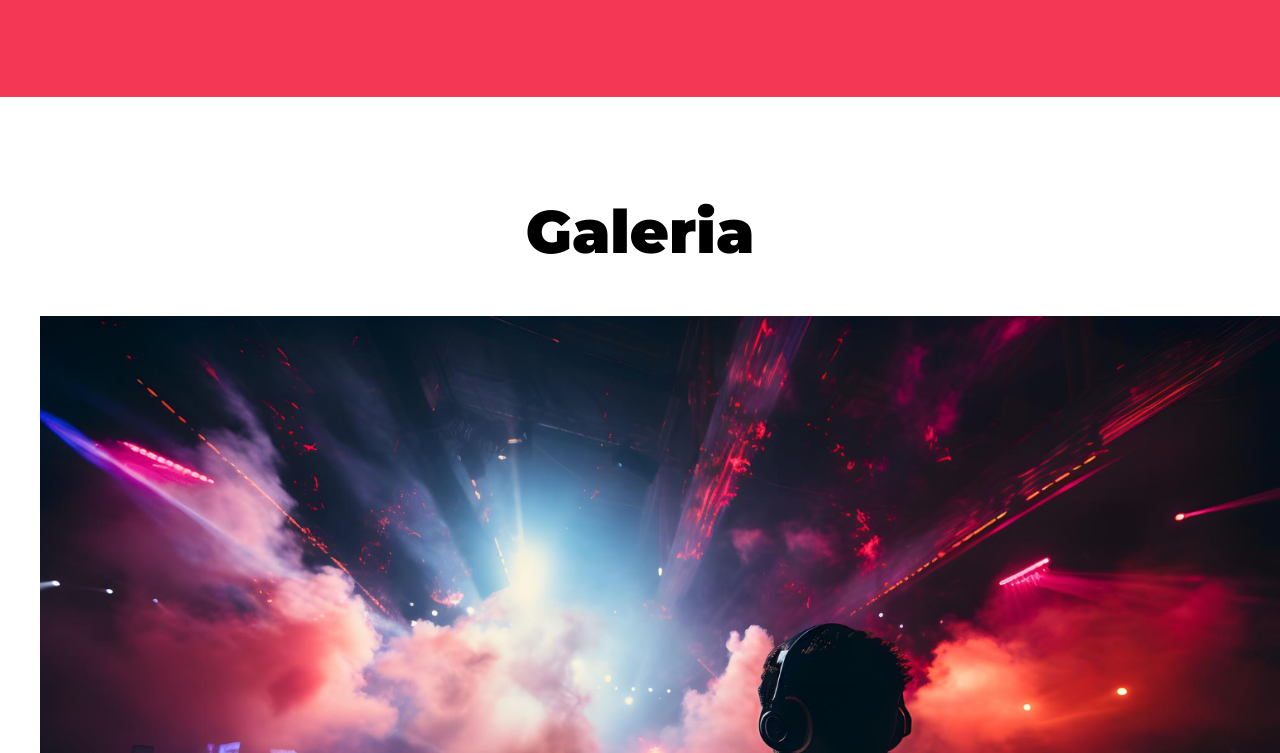
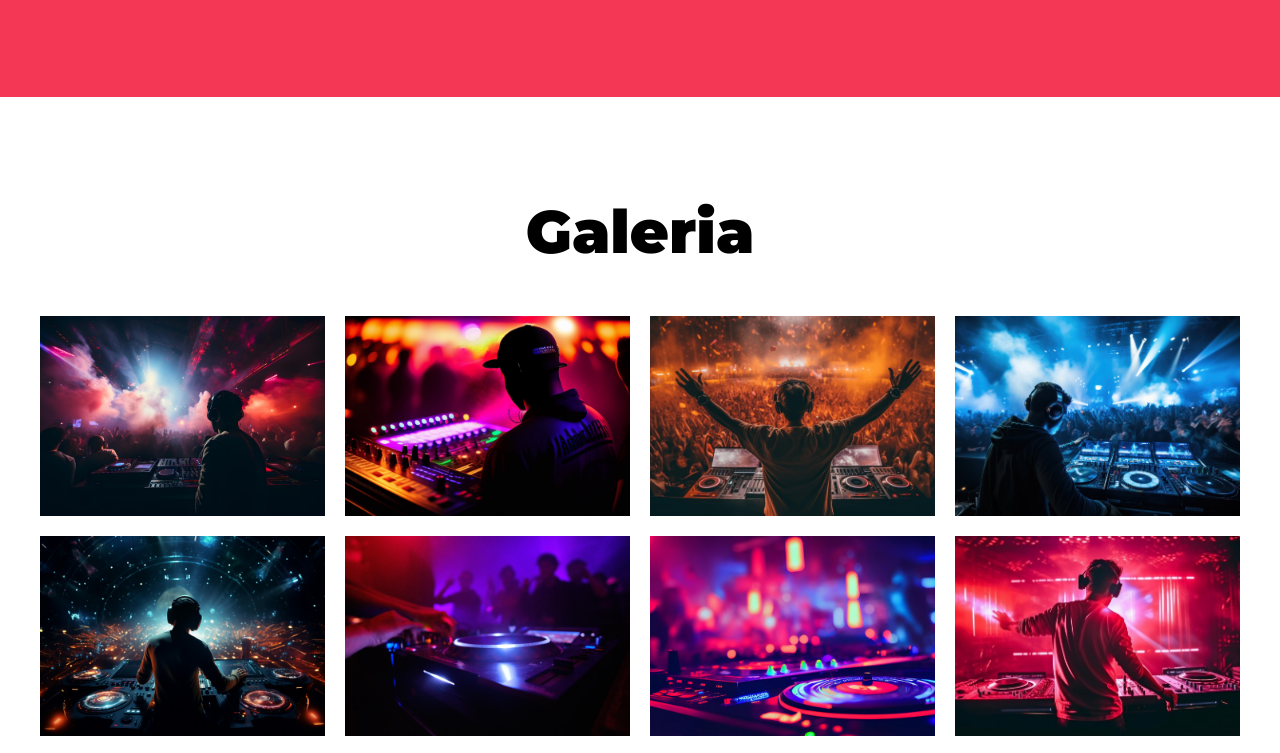
Before and after one commit to cesargmc/Festival, a website: page index.html in a window 1280 px wide. Shown: the part 2837-3590 px from the top of the page. Drawn offline with Linux system fonts and the light colour scheme; files that its build step writes are made by us from their sources; grey boxes are pictures that could not be loaded.

Commit message:
Agregando SASS a la galeria

```diff
--- a/index.html
+++ b/index.html
@@ -162,7 +162,7 @@
     <section id="galeria" class="galeria">
         <h3>Galeria</h3>
 
-        <ul class="galeria-imagenes"></ul>
+        <div class="galeria-imagenes"></div>
     </section>
 
     <section id="boletos" class="contenedor-boletos">
--- a/src/js/app.js
+++ b/src/js/app.js
@@ -3,9 +3,10 @@ document.addEventListener('DOMContentLoaded', function() {
 })
 
 function crearGaleria() {
+    const galeria_imagenes = 16
     const galeria = document.querySelector('.galeria-imagenes');
 
-    for(let i = 1; i <= 16; i++) {
+    for(let i = 1; i <= galeria_imagenes; i++) {
         const imagen = document.createElement('IMG')
         imagen.src = `src/img/gallery/full/${i}.jpg`;
         imagen.alt = 'Imagen Galeria';
--- /dev/null
+++ b/src/scss/layout/_galeria.scss
@@ -0,0 +1,27 @@
+@use 'base/variables' as v;
+@use 'base/mixins' as m;
+
+.galeria {
+    @include m.contenedor;
+
+    &-imagenes {
+        @include m.grid(1, 2rem);
+
+        @include m.telefono {
+            @include m.grid(2, 2rem);
+        }
+
+        @include m.tablet {
+            @include m.grid(3, 2rem);
+        }
+
+        @include m.desktop {
+            @include m.grid(4, 2rem);
+        }
+
+        img {
+            height: 20rem;
+            object-fit: cover;
+        }
+    }
+}
--- a/src/scss/layout/_index.scss
+++ b/src/scss/layout/_index.scss
@@ -2,5 +2,6 @@
 @forward 'video';
 @forward 'festival';
 @forward 'lineup';
+@forward 'galeria';
 @forward 'boletos';
 @forward 'footer';
```
Also changed, not shown: build/css/app.css, build/js/app.js.
